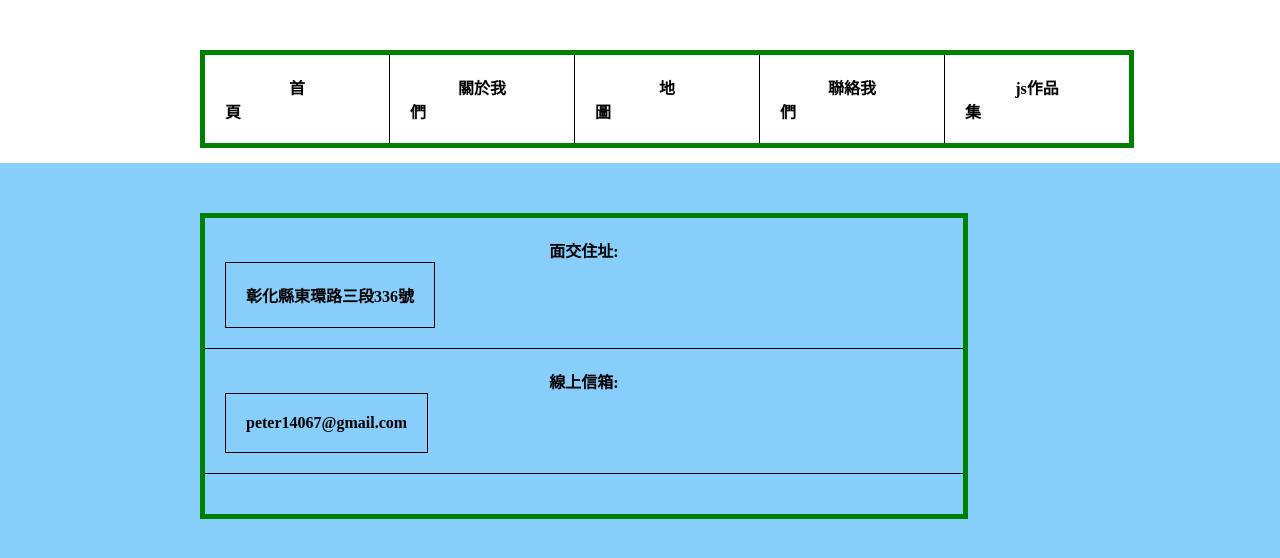
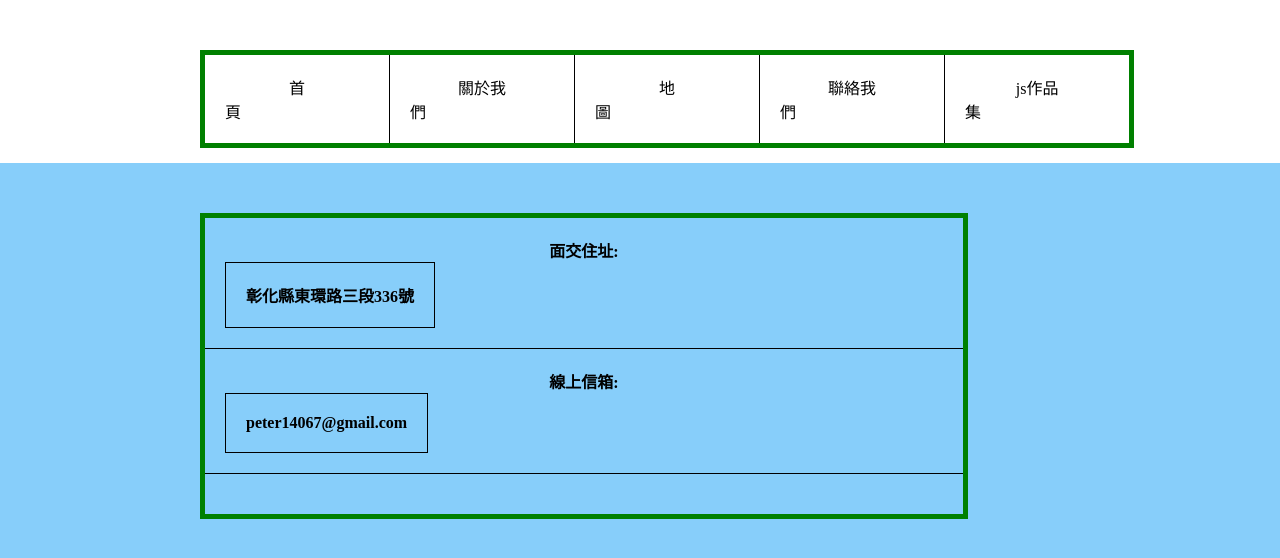
Before and after one commit to peter14067/reactjs1, a React (Create React App) app in the folder myfirstreact/: page / in a window 1280 px wide. Shown: the top 558 px of the page. Built offline with nearby package versions, Linux system fonts and the light colour scheme.

Commit message:
myfirstreact

```diff
--- a/myfirstreact/src/index.js
+++ b/myfirstreact/src/index.js
@@ -19,7 +19,7 @@ class Main extends React.Component {
 
 
 
-                  <div class="top">
+
 
                   <table >
                       <td><Link to="/" style={{textDecoration:"none",color:"black",marginRight:"10vw"}}>首頁</Link></td>
@@ -30,7 +30,7 @@ class Main extends React.Component {
 
                   </table>
 
-                  </div>
+
 
 
                   <div class="bottom">
```
